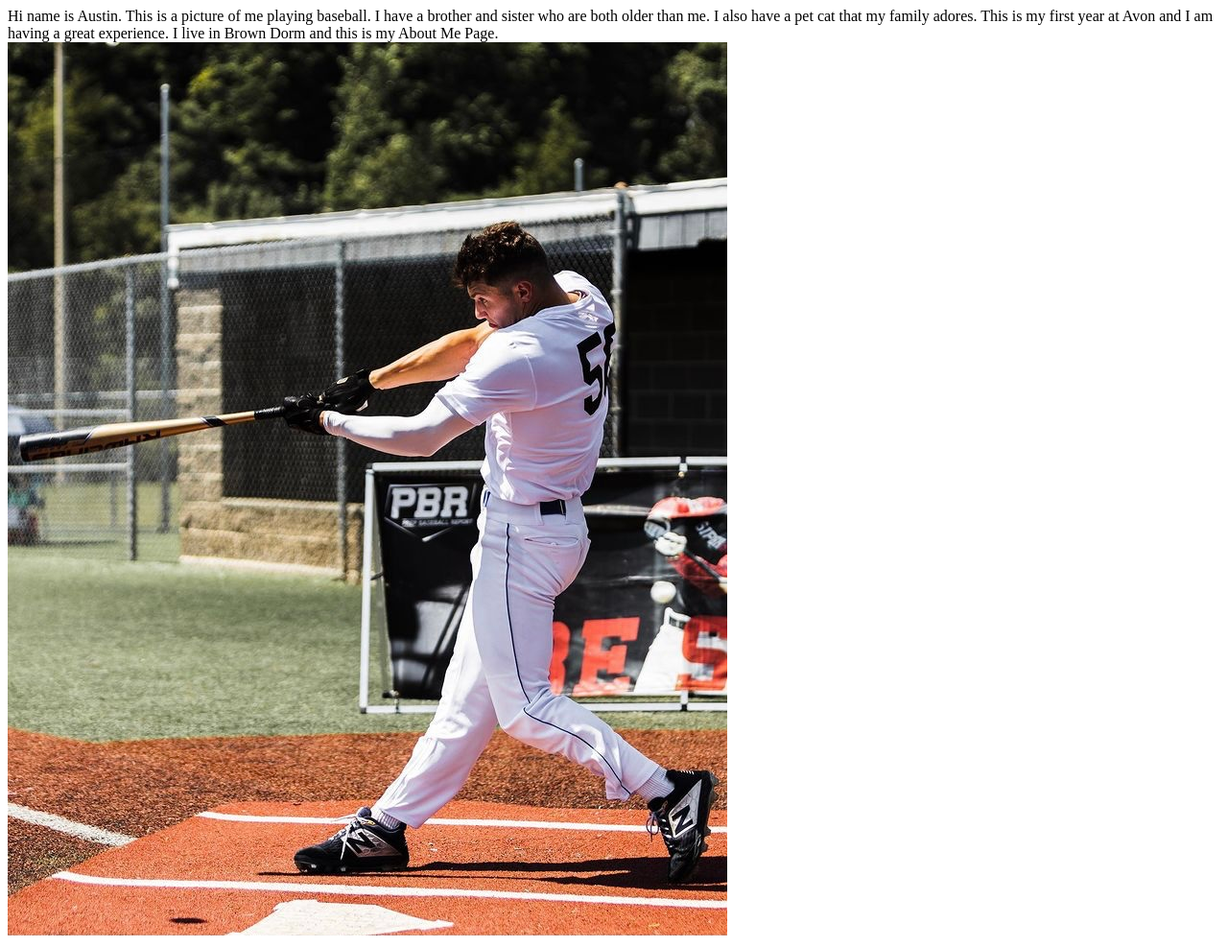
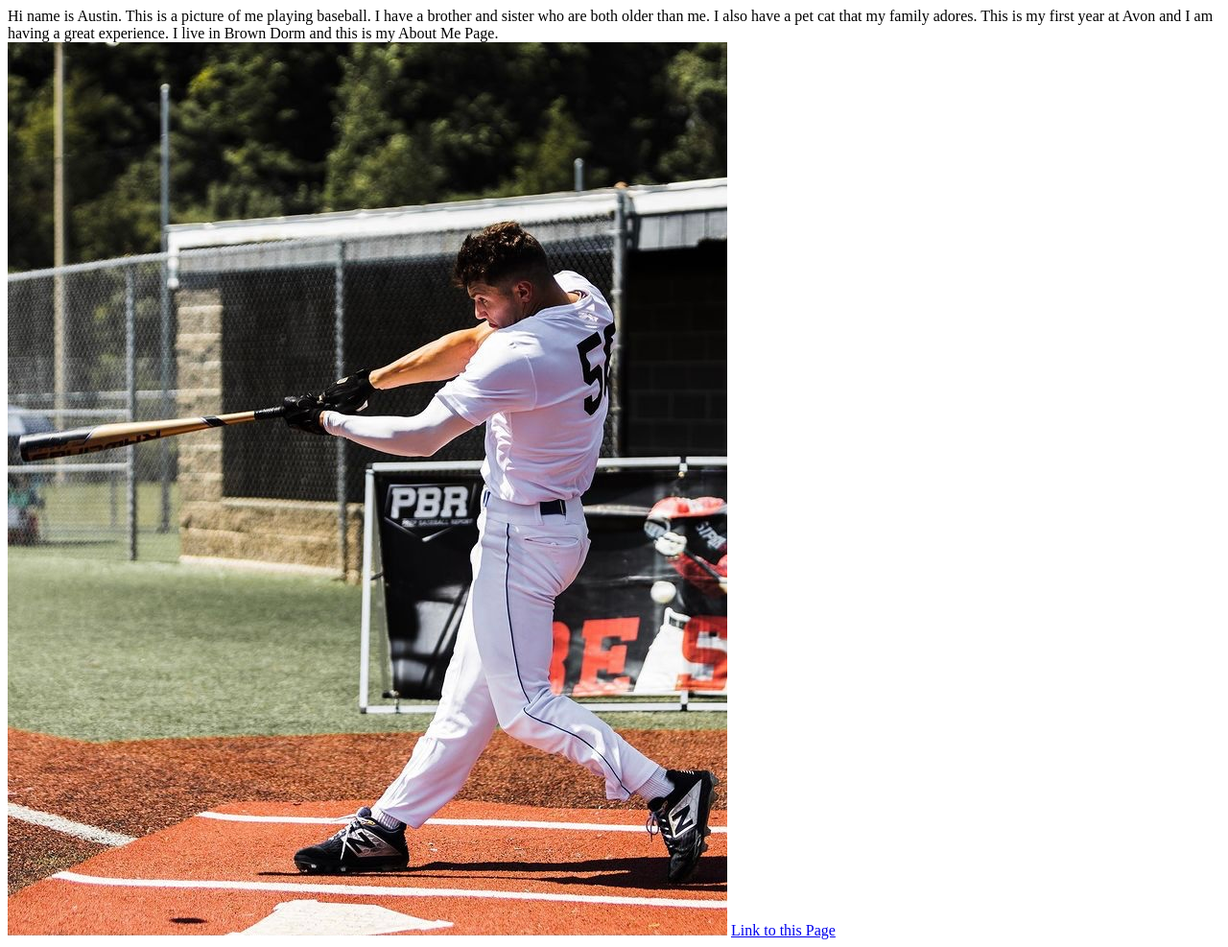
Before and after one commit to abohlman9/abohlman9.github.io, a plain HTML site: page index.html in a window 1280 px wide. Shown: the whole page at 96% size. Drawn offline with Linux system fonts and the light colour scheme; files that its build step writes are made by us from their sources.

Commit message:
Update index.html

```diff
--- a/index.html
+++ b/index.html
@@ -15,4 +15,7 @@
       <body>
         <img src='IMG_0061.PNG'/>
       </body>
+
+      <a href="https://abohlman9.github.io/">Link to this Page</a>
+
     </html>
```
